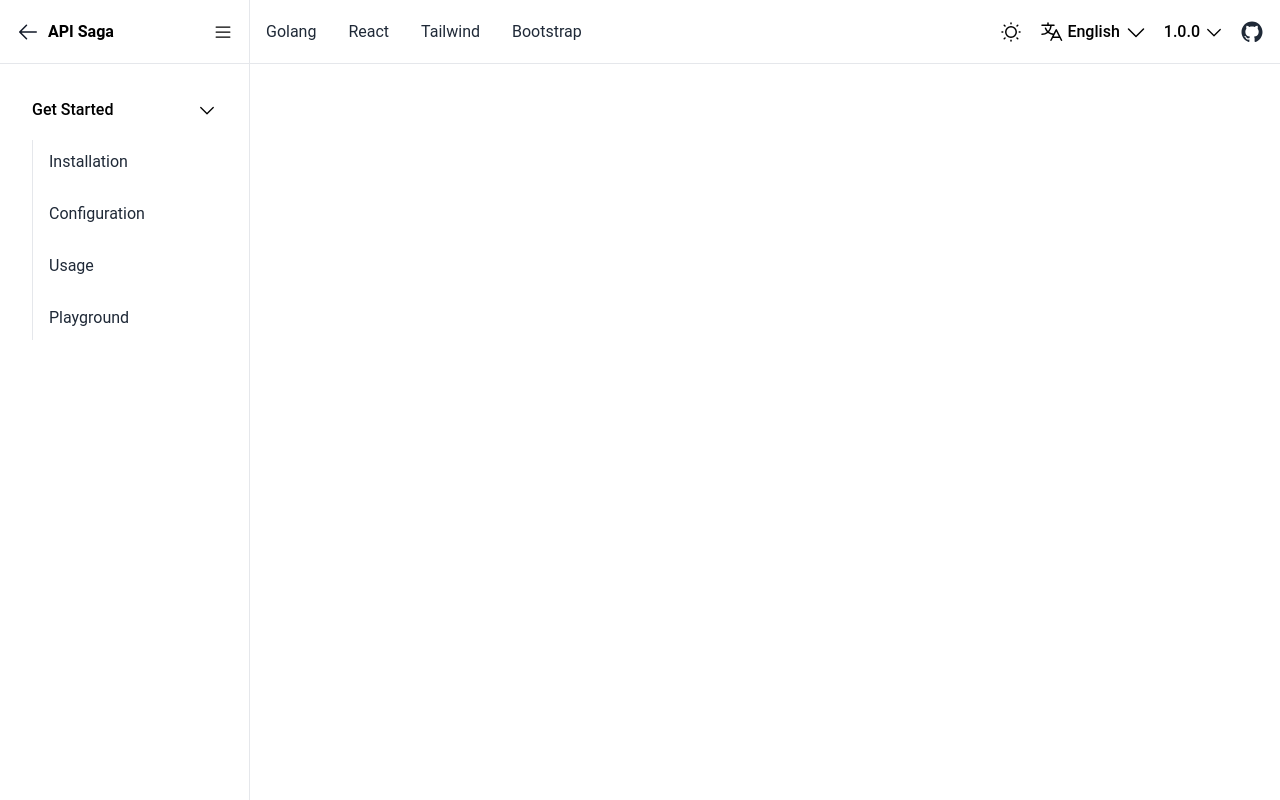
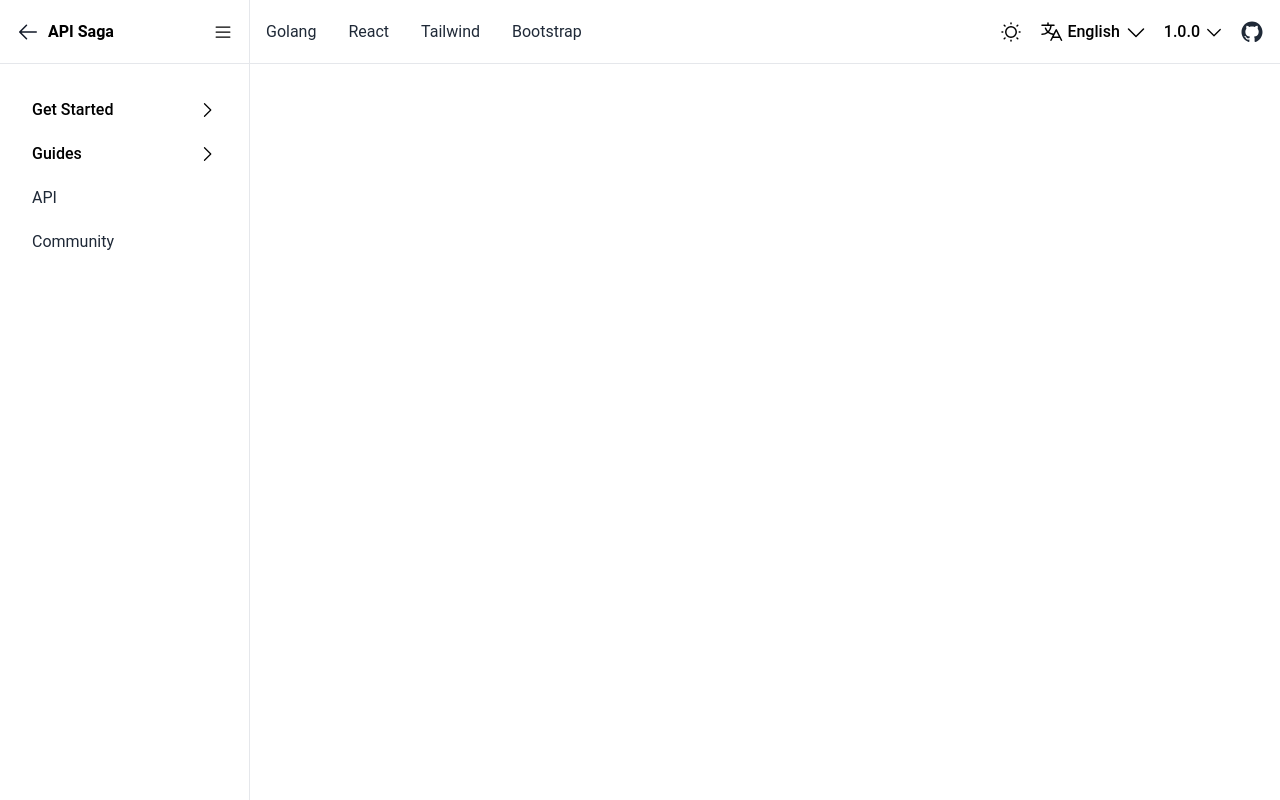
Before and after one commit to umardev500/svelete-ui, a SvelteKit app: page / in a window 1280 px wide. Built offline with nearby package versions, Linux system fonts and the light colour scheme.

Commit message:
add submenu toggler

```diff
--- a/src/components/atoms/menu/SidebarMenuItem.svelte
+++ b/src/components/atoms/menu/SidebarMenuItem.svelte
@@ -1,21 +1,21 @@
 <script lang="ts">
+	import AngleRight from '@components/atoms/icons/AngleRight.svelte';
 	import type { SidebarMenuType } from '@typed/sidebarMenu';
-	import AngleDownIcon from '../icons/AngleDownIcon.svelte';
 
 	export let hasSubmenu = false;
 	export let menu: SidebarMenuType;
 </script>
 
-<li>
+<li class="w-full">
 	<a
-		class="rounded-xl cursor-pointer mb-2 px-4 py-2.5 flex items-center text-base relative justify-between {hasSubmenu
+		class="rounded-xl cursor-pointer px-4 py-2.5 flex items-center text-base relative justify-between {hasSubmenu
 			? 'hover:bg-gray-50 font-medium text-black'
 			: 'text-gray-800'} "
 		href={menu.href}
 	>
 		<span class="text">{menu.title}</span>
 		{#if hasSubmenu}
-			<span class="icon"><AngleDownIcon classList="!size-5 fill-current" /></span>
+			<span class="icon"><AngleRight classList="!size-5 fill-current" /></span>
 		{/if}
 	</a>
 </li>
--- a/src/components/molecules/sidebar/SidebarMenu.svelte
+++ b/src/components/molecules/sidebar/SidebarMenu.svelte
@@ -25,6 +25,35 @@
 					href: `/post/${slug}`
 				}
 			]
+		},
+		{
+			title: 'Guides',
+			submenu: [
+				{
+					title: 'Installation',
+					href: `/post/${slug}`
+				},
+				{
+					title: 'Configuration',
+					href: `/post/${slug}`
+				},
+				{
+					title: 'Usage',
+					href: `/post/${slug}`
+				},
+				{
+					title: 'Playground',
+					href: `/post/${slug}`
+				}
+			]
+		},
+		{
+			title: 'API',
+			href: `/post/${slug}`
+		},
+		{
+			title: 'Community',
+			href: `/post/${slug}`
 		}
 	];
 </script>
--- a/src/components/molecules/sidebar/SidebarMenuPosSub.svelte
+++ b/src/components/molecules/sidebar/SidebarMenuPosSub.svelte
@@ -1,17 +1,49 @@
 <script lang="ts">
 	import SidebarMenuItem from '@components/atoms/menu/SidebarMenuItem.svelte';
 	import type { SidebarMenuType } from '@typed/sidebarMenu';
+	import { onMount } from 'svelte';
 
 	export let hasSubmenu = false;
 	export let menu: SidebarMenuType;
+	let isLoading = true;
+	let offset = 0;
+	let subMenuElement: HTMLElement;
+	let subMenuWrapperElement: HTMLElement;
+
+	onMount(() => {
+		isLoading = false;
+
+		if (!hasSubmenu) {
+			return;
+		}
+		setTimeout(() => {
+			offset = subMenuElement.offsetHeight;
+		}, 200);
+	});
+
+	const toggle = () => {
+		subMenuWrapperElement.classList.toggle('show');
+	};
 </script>
 
-<li>
+{#if !isLoading}
+	<li class="submenu-wrapper" style="--offset: {offset}px" bind:this={subMenuWrapperElement}>
+		{#if hasSubmenu}
+			<button
+				on:click={toggle}
+				class="h-[44px] flex relative items-center bg-white w-full z-50 mb-2"
+			>
 				<SidebarMenuItem {menu} {hasSubmenu} />
+			</button>
+		{:else}
+			<div class="h-[44px] flex relative items-center bg-white w-full z-50 mb-2">
+				<SidebarMenuItem {menu} {hasSubmenu} />
+			</div>
+		{/if}
 
 		<!-- Sub menu -->
 		{#if hasSubmenu}
-		<ul class="border-l ml-4">
+			<ul class="submenu border-l ml-4" bind:this={subMenuElement}>
 				{#if menu.submenu}
 					{#each menu.submenu as submenu}
 						<SidebarMenuItem menu={submenu} hasSubmenu={false} />
@@ -21,3 +53,29 @@
 		{/if}
 		<!-- End of Sub menu -->
 	</li>
+	<style>
+		.submenu-wrapper {
+			height: 44px;
+			overflow: hidden;
+			transition: height 0.3s ease;
+		}
+		.submenu-wrapper.show {
+			height: calc(44px + var(--offset));
+		}
+
+		.submenu-wrapper .submenu {
+			transform: translateY(-25px);
+			transition: transform 0.3s ease;
+		}
+		.submenu-wrapper.show .submenu {
+			transform: translateY(0px);
+		}
+
+		.submenu-wrapper .icon {
+			transition: transform 0.3s ease;
+		}
+		.submenu-wrapper.show .icon {
+			transform: rotate(90deg);
+		}
+	</style>
+{/if}
```
Lines whose indentation alone changed are shown as unchanged.
